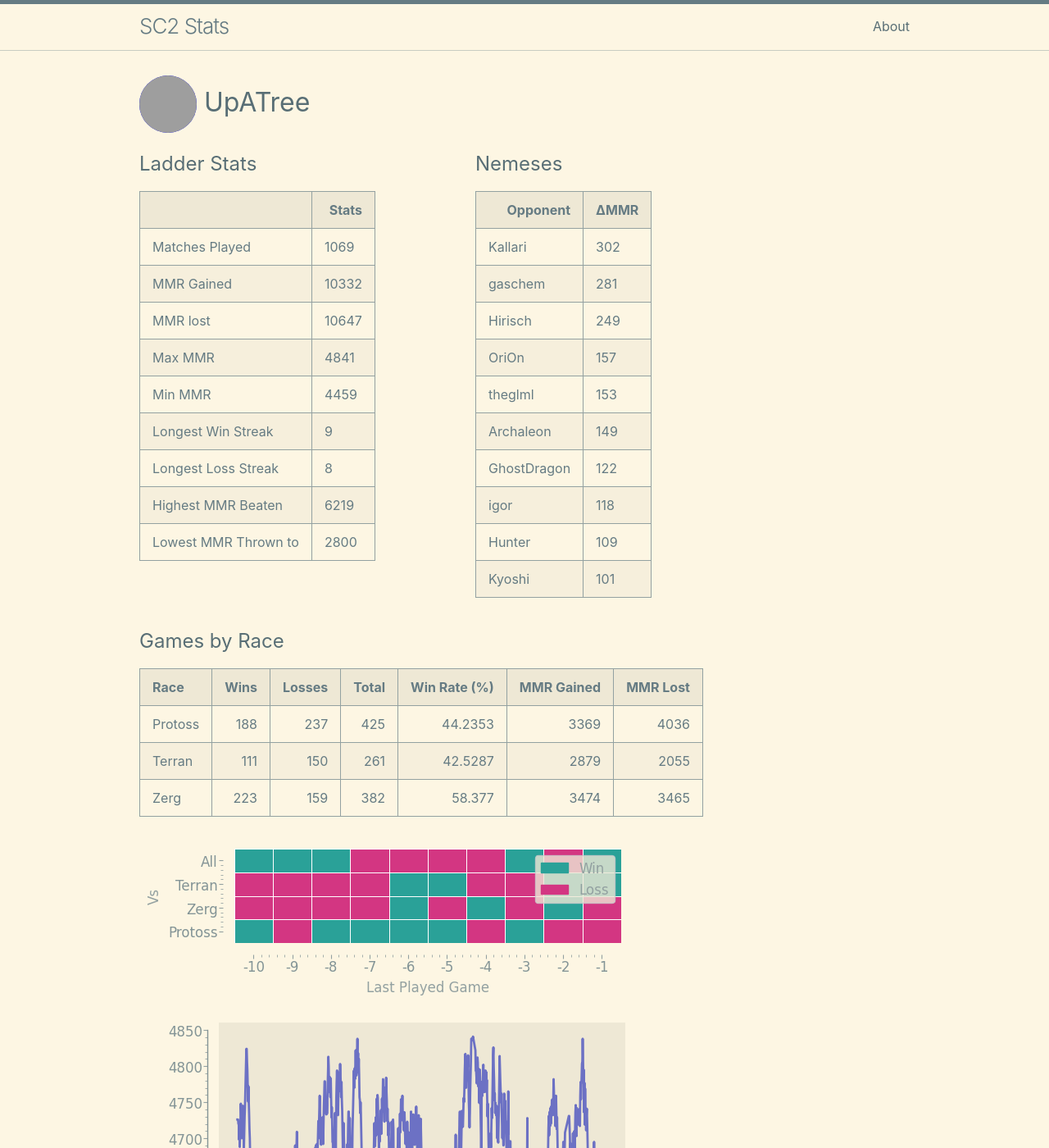
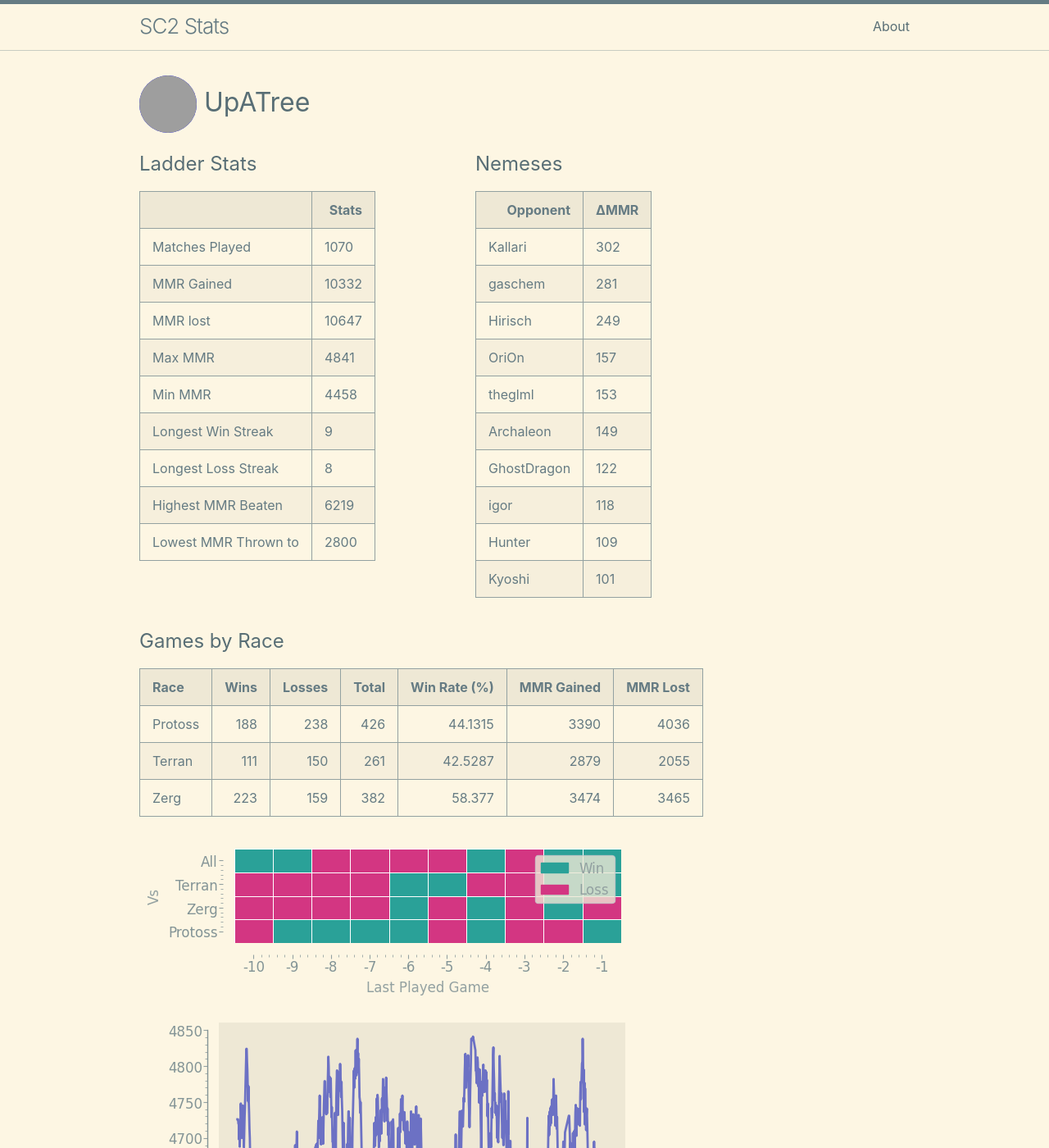
Before and after one commit to kylermurphy/UpATree, a Jekyll site: the page built from docs/index.md, in a window 1280 px wide and 1400 px high. Shown: the whole window at 82% size. Built offline with Jekyll 4.4.1, drawn with Linux system fonts in a browser that asks for light colours; grey boxes are pictures that could not be loaded.

Commit message:
running on push

```diff
--- a/docs/index.md
+++ b/docs/index.md
@@ -18,7 +18,7 @@ layout: home
   <tbody>
     <tr>
       <td>Matches Played</td>
-      <td>1069</td>
+      <td>1070</td>
     </tr>
     <tr>
       <td>MMR Gained</td>
@@ -34,7 +34,7 @@ layout: home
     </tr>
     <tr>
       <td>Min MMR</td>
-      <td>4459</td>
+      <td>4458</td>
     </tr>
     <tr>
       <td>Longest Win Streak</td>
@@ -114,7 +114,7 @@ layout: home
 
 | Race    |   Wins |   Losses |   Total |   Win Rate (%) |   MMR Gained |   MMR Lost |
 |:--------|-------:|---------:|--------:|---------------:|-------------:|-----------:|
-| Protoss |    188 |      237 |     425 |        44.2353 |         3369 |       4036 |
+| Protoss |    188 |      238 |     426 |        44.1315 |         3390 |       4036 |
 | Terran  |    111 |      150 |     261 |        42.5287 |         2879 |       2055 |
 | Zerg    |    223 |      159 |     382 |        58.377  |         3474 |       3465 |
 
--- a/log.txt
+++ b/log.txt
@@ -304,3 +304,4 @@ Writing a log file 2025-03-05 22:21:42.
 Writing a log file 2025-03-05 22:48:21.
 Writing a log file 2025-03-05 23:22:37.
 Writing a log file 2025-03-05 23:48:08.
+Writing a log file 2025-03-06 16:28:43.
```
Also changed, not shown: docs/assets/MMR.png, docs/assets/daily.png, docs/assets/gm_hist.png, 1 other file.
